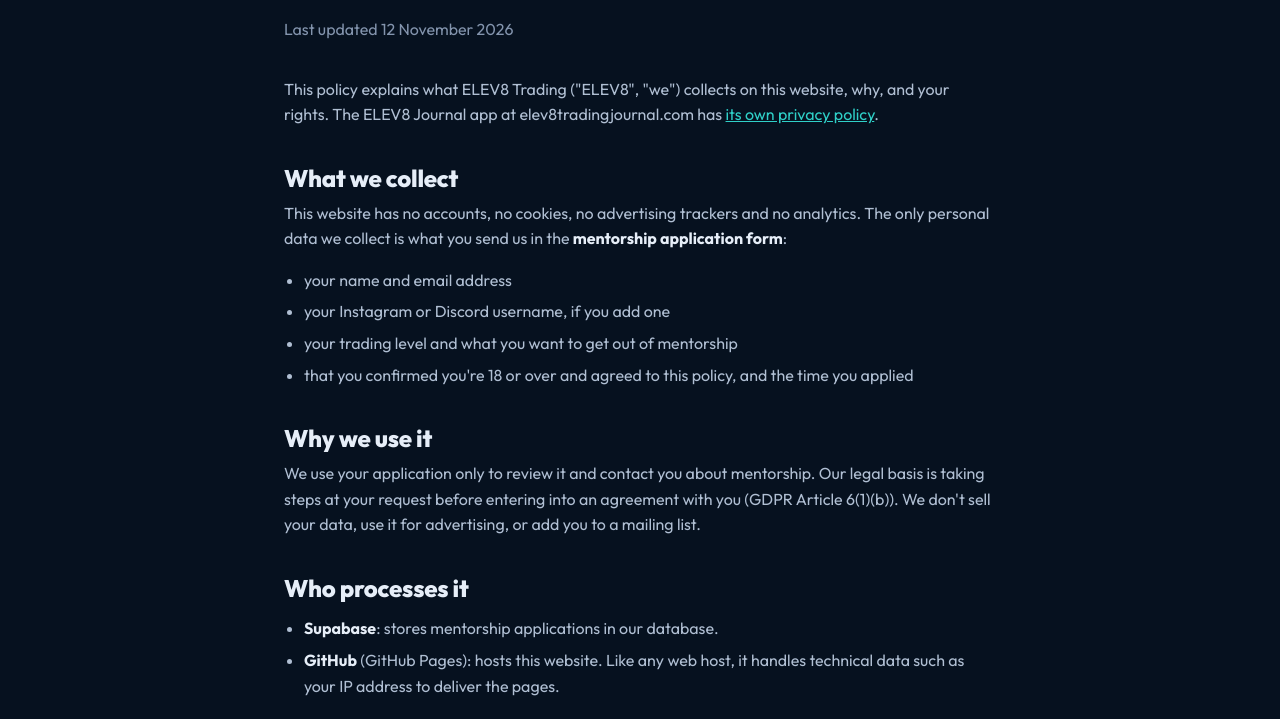
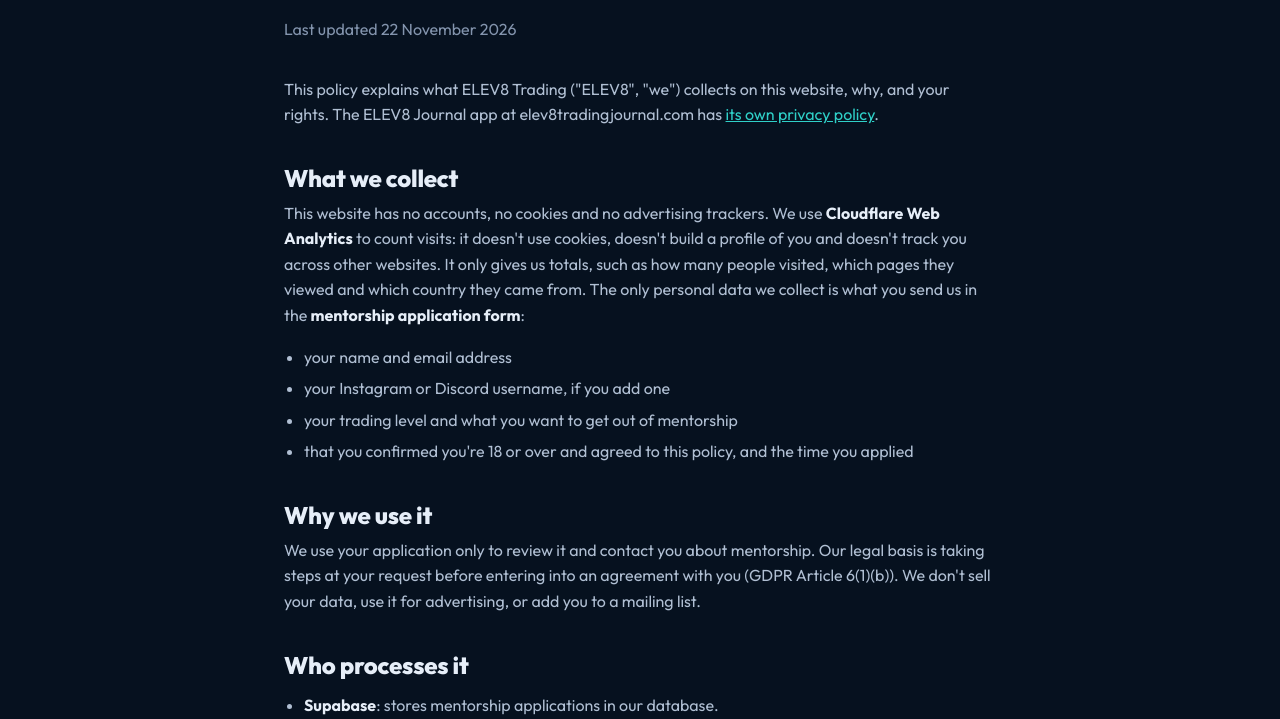
Before and after one commit to Kacperj01/elev8-trading, a plain HTML site: page docs/privacy/index.html in a window 1280 px wide. Shown: the part 221-940 px from the top of the page. Drawn offline with Linux system fonts and the light colour scheme.

Commit message:
Allow Cloudflare Web Analytics and update the privacy policy
Co-Authored-By: Claude Opus 5.5 <noreply@anthropic.com>
Claude-Session: https://claude.ai/code/session_01Me6xcoLXyGnJscawvYqR4g

```diff
--- a/docs/privacy/index.html
+++ b/docs/privacy/index.html
@@ -2,7 +2,7 @@
 <html lang="en">
 <head>
 <meta charset="utf-8">
-<meta http-equiv="Content-Security-Policy" content="default-src 'self'; script-src 'self'; style-src 'self' 'unsafe-inline'; font-src 'self'; img-src 'self' data:; connect-src 'none'; form-action 'none'; base-uri 'self'; object-src 'none'; frame-src 'none'; upgrade-insecure-requests">
+<meta http-equiv="Content-Security-Policy" content="default-src 'self'; script-src 'self' https://static.cloudflareinsights.com; style-src 'self' 'unsafe-inline'; font-src 'self'; img-src 'self' data:; connect-src https://cloudflareinsights.com; form-action 'none'; base-uri 'self'; object-src 'none'; frame-src 'none'; upgrade-insecure-requests">
 <meta name="referrer" content="strict-origin-when-cross-origin">
 <script src="../assets/guard.js?v=9ac472e147"></script>
 <meta name="viewport" content="width=device-width,initial-scale=1,viewport-fit=cover">
@@ -19,15 +19,15 @@
 <a class="lg" href="../"><img src="../assets/mark.svg" alt=""><span>ELEV8<small>TRADING</small></span></a>
 <span class="sp"></span><a class="ghost" href="../">Back to home</a></div></header>
 <main class="doc">
-<h1>Privacy policy</h1><p class="upd">Last updated 12 November 2026</p>
+<h1>Privacy policy</h1><p class="upd">Last updated 22 November 2026</p>
 <p>This policy explains what ELEV8 Trading ("ELEV8", "we") collects on this website, why, and your rights. The ELEV8 Journal app at elev8tradingjournal.com has <a href="https://elev8tradingjournal.com/privacy/">its own privacy policy</a>.</p>
 <h2>What we collect</h2>
-<p>This website has no accounts, no cookies, no advertising trackers and no analytics. The only personal data we collect is what you send us in the <b>mentorship application form</b>:</p>
+<p>This website has no accounts, no cookies and no advertising trackers. We use <b>Cloudflare Web Analytics</b> to count visits: it doesn't use cookies, doesn't build a profile of you and doesn't track you across other websites. It only gives us totals, such as how many people visited, which pages they viewed and which country they came from. The only personal data we collect is what you send us in the <b>mentorship application form</b>:</p>
 <ul><li>your name and email address</li><li>your Instagram or Discord username, if you add one</li><li>your trading level and what you want to get out of mentorship</li><li>that you confirmed you're 18 or over and agreed to this policy, and the time you applied</li></ul>
 <h2>Why we use it</h2>
 <p>We use your application only to review it and contact you about mentorship. Our legal basis is taking steps at your request before entering into an agreement with you (GDPR Article 6(1)(b)). We don't sell your data, use it for advertising, or add you to a mailing list.</p>
 <h2>Who processes it</h2>
-<ul><li><b>Supabase</b>: stores mentorship applications in our database.</li>
+<ul><li><b>Supabase</b>: stores mentorship applications in our database.</li><li><b>Cloudflare</b>: delivers this website and provides privacy-friendly visit statistics (Cloudflare Web Analytics).</li>
 <li><b>GitHub</b> (GitHub Pages): hosts this website. Like any web host, it handles technical data such as your IP address to deliver the pages.</li></ul>
 <p>Some of these providers may process data outside the European Economic Area. Where they do, they use safeguards such as the European Commission's Standard Contractual Clauses.</p>
 <h2>Other sites we link to</h2>
```
Also changed, not shown: docs/404.html (+1 -1 lines), docs/index.html (+1 -1 lines), docs/terms/index.html (+1 -1 lines).
